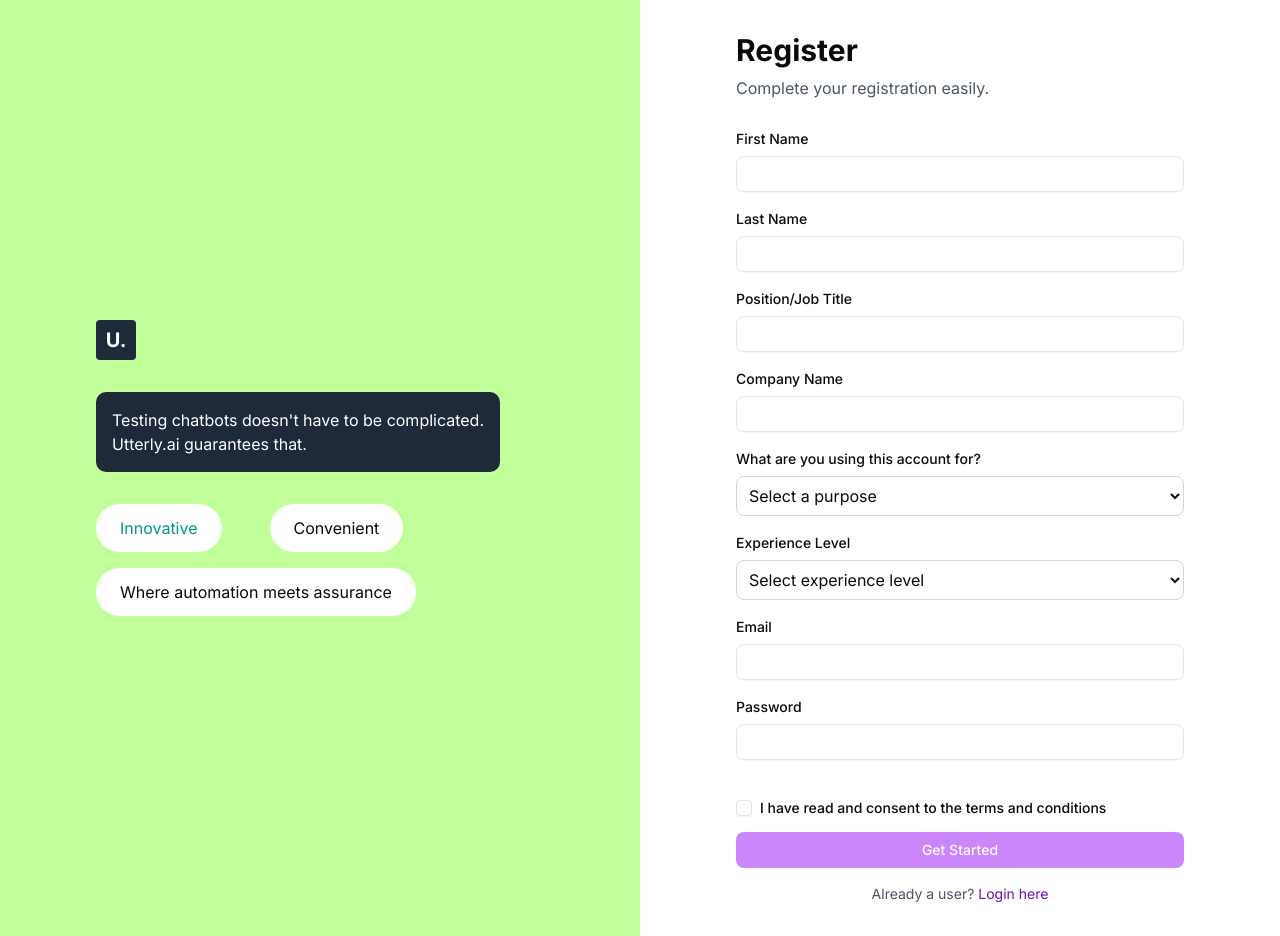
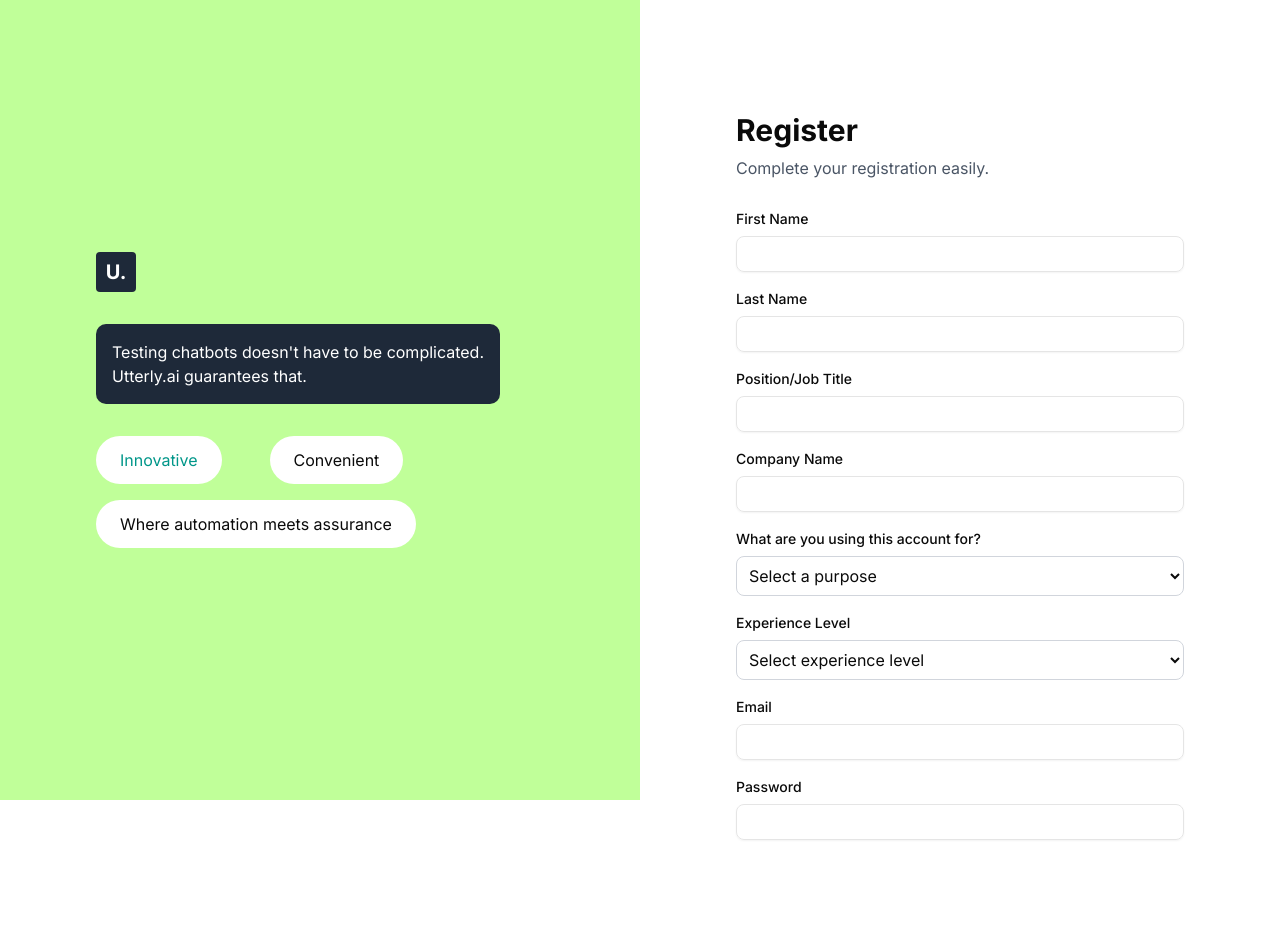
Before and after one commit to ohshuzanne/utterly, a Next.js app: page /sign-up in a window 1280 px wide. After the commit the page ends 896 px from the top, so only its background shows below. Built offline with nearby package versions, Linux system fonts and the light colour scheme; no server answers.

Commit message:
pushed ui of the sign up page, made scrollable component

```diff
--- a/src/app/login/page.tsx
+++ b/src/app/login/page.tsx
@@ -32,15 +32,14 @@
             </div>
           </div>
 
-          {/* Robot Icon */}
-          <div className="absolute bottom-12 right-12">
-            <div className="text-teal-600 text-4xl">🤖</div>
-          </div>
         </div>
       </div>
 
       {/* Sign In Section */}
       <div className="flex-1 flex items-center justify-center p-8">
+        <div className="w-full max-w-md">
+          <h1 className="text-3xl font-bold mb-2">Login</h1>
+          <p className="text-gray-600 mb-8">Login to continue testing.</p>
           <SignIn appearance={{
             elements: {
               rootBox: "mx-auto w-full max-w-md",
@@ -48,8 +47,31 @@
               headerTitle: "text-2xl font-bold",
               headerSubtitle: "text-gray-600",
               formButtonPrimary: "bg-purple-600 hover:bg-purple-500",
-          }
+              formFieldInput: "rounded-md border-gray-300 focus:border-purple-500 focus:ring-purple-500",
+              footerActionLink: "text-purple-600 hover:text-purple-500",
+              formFieldLabel: "text-gray-700",
+              identityPreviewText: "text-gray-700",
+              formResendCodeLink: "text-purple-600 hover:text-purple-500",
+              socialButtonsBlockButton: "border-gray-300 hover:bg-gray-50",
+              socialButtonsBlockButtonText: "text-gray-600",
+              dividerLine: "bg-gray-200",
+              dividerText: "text-gray-500",
+              formFieldWarning: "text-yellow-600",
+              formFieldError: "text-red-600",
+              alert: "rounded-md",
+              alertText: "text-sm",
+            },
+            variables: {
+              colorPrimary: "#9333ea",
+              colorTextOnPrimaryBackground: "#ffffff",
+              colorBackground: "#ffffff",
+              colorText: "#374151",
+              colorDanger: "#dc2626",
+              colorSuccess: "#059669",
+              colorWarning: "#d97706",
+            },
           }} />
+        </div>
       </div>
     </div>
   );
--- a/src/app/sign-up/page.tsx
+++ b/src/app/sign-up/page.tsx
@@ -2,9 +2,9 @@
 
 export default function SignUpPage() {
   return (
-    <div className="min-h-screen flex">
-      {/* Branding Section */}
-      <div className="hidden lg:flex lg:w-1/2 bg-[#c0ff99] p-12 items-center justify-center relative">
+    <div className="flex h-screen">
+      {/* Branding Section - Fixed */}
+      <div className="hidden lg:flex lg:w-1/2 bg-[#c0ff99] p-12 items-center justify-center fixed left-0 h-full">
         <div className="max-w-md">
           {/* Logo */}
           <div className="mb-8">
@@ -34,12 +34,17 @@
         </div>
       </div>
 
-      {/* Sign Up Section */}
-      <div className="flex-1 flex items-center justify-center p-8">
-        <div className="w-full max-w-md">
-          <h1 className="text-3xl font-bold mb-2">Register</h1>
-          <p className="text-gray-600 mb-8">Complete your registration easily.</p>
-          <CustomSignUp />
+      {/* Spacer div to push content to the right on large screens */}
+      <div className="hidden lg:block lg:w-1/2"></div>
+
+      {/* Sign Up Section - Scrollable */}
+      <div className="flex-1 min-h-screen overflow-y-auto mt-[10vh]">
+        <div className="flex items-center justify-center p-8">
+          <div className="w-full max-w-md">
+            <h1 className="text-3xl font-bold mb-2">Register</h1>
+            <p className="text-gray-600 mb-8">Complete your registration easily.</p>
+            <CustomSignUp />
+          </div>
         </div>
       </div>
     </div>
```
Lines whose indentation alone changed are shown as unchanged.
